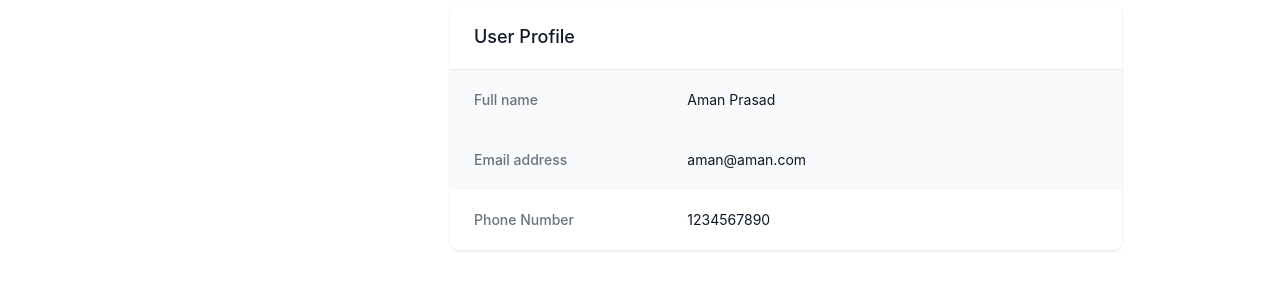
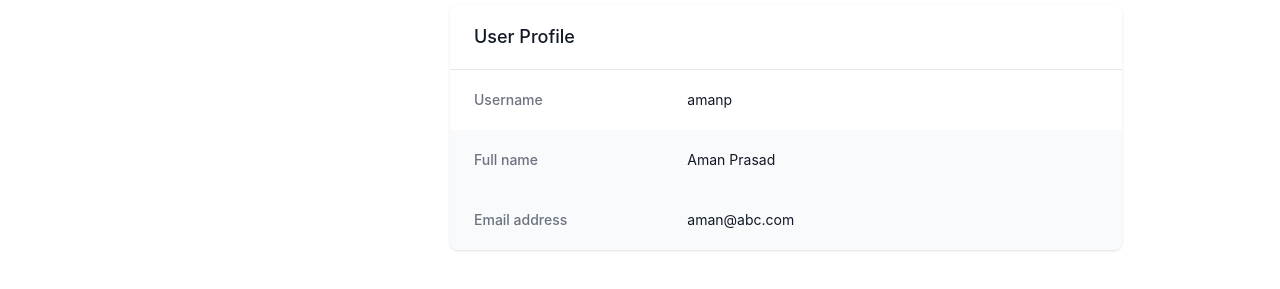
Before and after one commit to NeonHalo17/expense-tracker, a React (Create React App) app: page /Profile in a window 1280 px wide. Shown: the part 195-484 px from the top of the page. Built offline with nearby package versions, Linux system fonts and the light colour scheme.

Commit message:
some profile changes

```diff
--- a/src/components/DashBoard.js
+++ b/src/components/DashBoard.js
@@ -1,5 +1,6 @@
 import PieChart from './PieChart';
 import TypePieChart from './TypePieChart';
+import { useLocation } from "react-router-dom";
 
 function DashBoard() {
 
--- a/src/components/Login.js
+++ b/src/components/Login.js
@@ -57,10 +57,11 @@ function Login() {
         e.preventDefault();
         if(action === "login"){
             token.then(result => {
+                let res = result
                 let valid = validateToken(result);
                 valid.then(result => {
-                    if(result) navigate("/dashBoard");
-                    else alert("Invalid Request");
+                    if(result) navigate("/dashboard", { state: { res }});
+                    else alert("Invalid Credentials");
                 })
             });
         }
--- a/src/components/Profile.js
+++ b/src/components/Profile.js
@@ -1,21 +1,51 @@
 import { useState } from "react";
 import EditProfile from "./EditProfile";
+import { useLocation } from "react-router-dom";
 
 function Profile () {
 
+    const location = useLocation();
+    const { res } = location.state || {};
+
+    async function selfDetails() {
+        try {
+            const response = await fetch(`http://localhost:8000/auth/selfDetails`, {
+                method: 'GET',
+                mode: 'cors',
+                headers : {
+                    "Content-Type": "application/json",
+                    "Authorization": `Bearer ${res}`
+                },
+            });
+            const result = await response.json();
+            return result;
+        } catch (err){
+            console.error(`Error: ${err}`);
+        }
+    }
+
+    // selfDetails().then(result => {
+    //     const [first, last] = result["name"].split(" ");
+    //     setFirstName(first);
+    //     setLastName(last);
+    //     setEmail(result["email"]);
+    //     setUsername(result["username"]);
+    // });
+
     const data = [
-        {userFirstName: "Aman",
-        userLastName: "Prasad",
-        email:"aman@aman.com",
-        number: 1234567890,
+        {
+            firstname: "Aman",
+            lastname: "Prasad",
+            username: "amanp",
+            email: "aman@abc.com",
         }
     ]
 
     const [editing, setEditing] = useState(false);
-    const [firstName, setFirstName] = useState(data[0].userFirstName);
-    const [lastName, setLastName] = useState(data[0].userLastName);
+    const [firstName, setFirstName] = useState(data[0].firstname);
+    const [lastName, setLastName] = useState(data[0].lastname);
+    const [username, setUsername] = useState(data[0].username)
     const [email, setEmail] = useState(data[0].email);
-    const [number, setNumber] = useState(data[0].number);
 
     // const handleChange = () => {
     //     setFirstName(e.target.value);
@@ -30,7 +60,7 @@ function Profile () {
         setFirstName(newData.firstName);
         setLastName(newData.lastName);
         setEmail(newData.email);
-        setNumber(newData.number)
+        setUsername(newData.username);
     }
 
     const handleLogOut = () => {
@@ -41,7 +71,7 @@ function Profile () {
         <>
             <button onClick={handleLogOut} className="m-5 mt-[63px] ml-[910px] border-black border-2 p-2 px-6 rounded-xl bg-black text-white hover:bg-white hover:text-black transition duration-300">Logout</button>
             <button onClick={handleEditProfile} className="m-5 mt-[63px] ml-[10px] border-black border-2 p-2 px-6 rounded-xl bg-black text-white hover:bg-white hover:text-black transition duration-300">Edit</button>
-            {editing && <EditProfile onSubmit={handleEdited} onClose={() => setEditing(false)} defaultValue={{firstName, lastName, email, number}}/>}
+            {editing && <EditProfile onSubmit={handleEdited} onClose={() => setEditing(false)} defaultValue={{firstName, lastName, email, username}}/>}
             <div className="bg-white max-w-2xl shadow overflow-hidden sm:rounded-lg mt-[7px] ml-[450px]">
                 <div className="px-4 py-5 sm:px-6">
                     <h3 className="text-lg leading-6 font-medium text-gray-900">
@@ -50,6 +80,14 @@ function Profile () {
                 </div>
                 <div className="border-t border-gray-200">
                     <dl>
+                    <div className="bg-white px-4 py-5 sm:grid sm:grid-cols-3 sm:gap-4 sm:px-6">
+                        <dt className="text-sm font-medium text-gray-500">
+                            Username
+                        </dt>
+                        <dd className="mt-1 text-sm text-gray-900 sm:mt-0 sm:col-span-2">
+                            {username}
+                        </dd>
+                    </div>
                     <div className="bg-gray-50 px-4 py-5 sm:grid sm:grid-cols-3 sm:gap-4 sm:px-6">
                         <dt className="text-sm font-medium text-gray-500">
                             Full name
@@ -66,14 +104,6 @@ function Profile () {
                             {email}
                         </dd>
                     </div>
-                    <div className="bg-white px-4 py-5 sm:grid sm:grid-cols-3 sm:gap-4 sm:px-6">
-                        <dt className="text-sm font-medium text-gray-500">
-                            Phone Number
-                        </dt>
-                        <dd className="mt-1 text-sm text-gray-900 sm:mt-0 sm:col-span-2">
-                            {number}
-                        </dd>
-                    </div>
                     </dl>
                 </div>
             </div>
```
